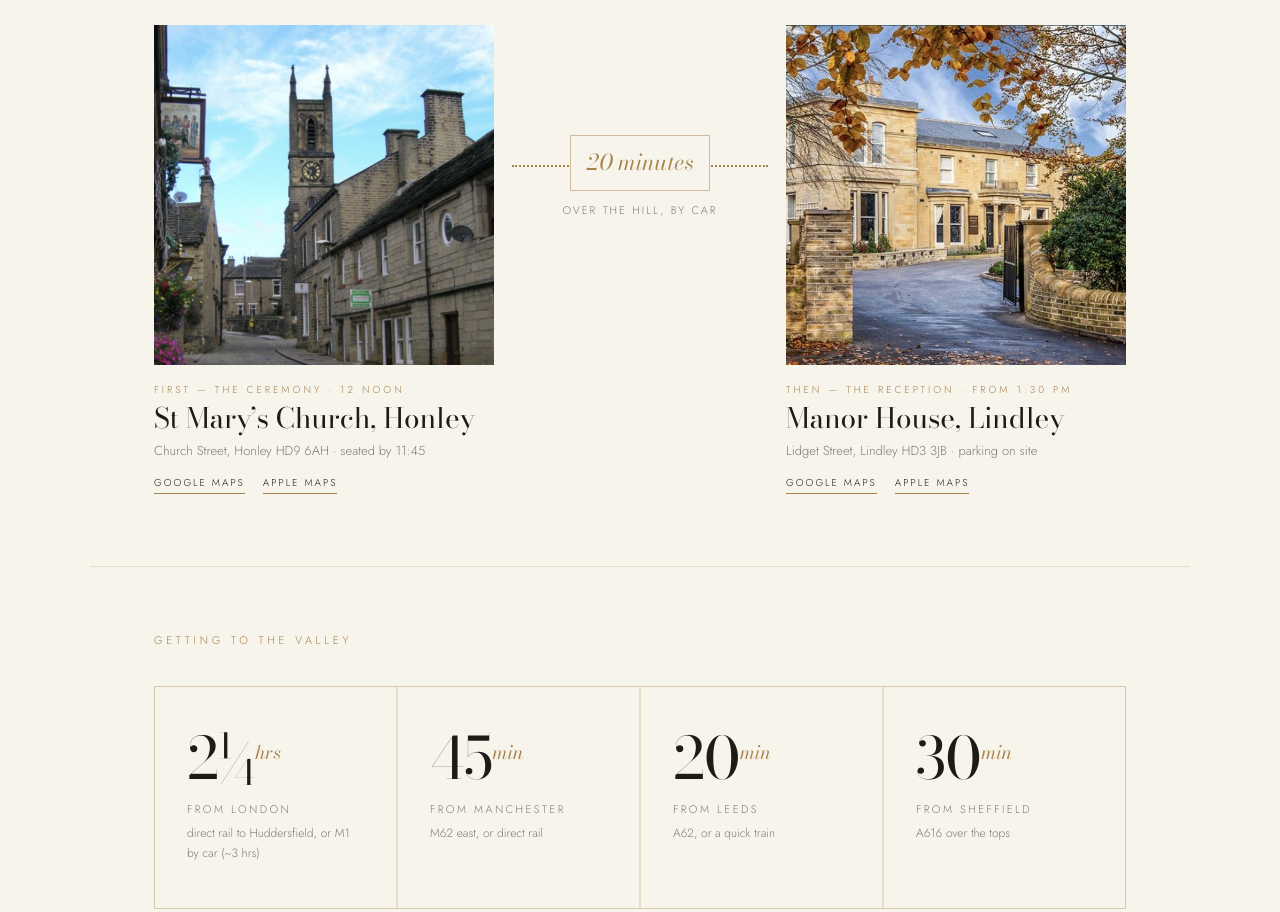
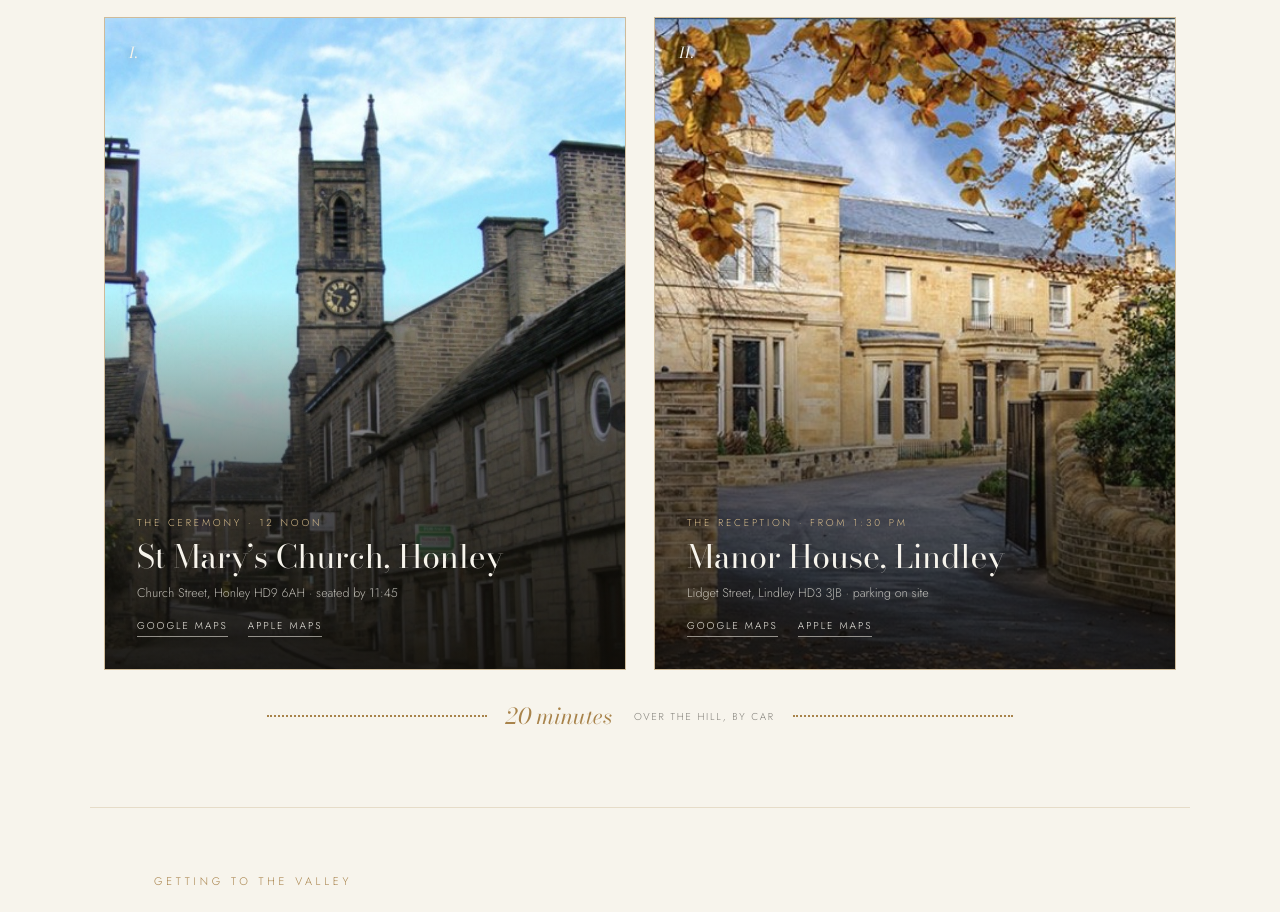
Before and after one commit to simonjamesgreen/lucieandsimon-wedding, a plain HTML site: page travel/index.html in a window 1280 px wide. Shown: the part 600-1512 px from the top of the page. Drawn offline with nearby package versions, Linux system fonts and the light colour scheme.

Commit message:
Travel: full-bleed overlay photo treatment for route section

```diff
--- a/reveal.js
+++ b/reveal.js
@@ -3,7 +3,7 @@
   var els = document.querySelectorAll(
     '.info-row, .order-row, .order-part, .photo-pair, .photo-full, .hotel-card, .cat-head, ' +
     '.prose, .names-grid, .faq-item, .stamp, .venue-map-block, .next-block, .form-wrap, ' +
-    '.route .stop, .route .leg, .tt, .mode, .tr-maps'
+    '.route .stop, .route-leg, .tt, .mode, .tr-maps'
   );
   els.forEach(function(el){
     el.style.opacity = '0';
--- a/travel/index.html
+++ b/travel/index.html
@@ -41,83 +41,142 @@
   line-height: 1.8;
 }
 
-/* Route visual */
+/* Route visual — full-bleed photos, info overlaid on the image */
 .route {
-  max-width: 1100px;
+  max-width: 1200px;
   margin: 0 auto;
-  padding: clamp(30px, 5vh, 56px) var(--pad) clamp(56px, 9vh, 90px);
+  padding: clamp(20px, 4vh, 40px) var(--pad) clamp(56px, 9vh, 90px);
+  position: relative;
+}
+
+.route-grid {
   display: grid;
-  grid-template-columns: 1fr minmax(150px, 220px) 1fr;
-  gap: clamp(16px, 3vw, 36px);
-  align-items: center;
+  grid-template-columns: 1fr 1fr;
+  gap: clamp(14px, 2.4vw, 28px);
+  position: relative;
+}
+
+.route .stop {
+  position: relative;
+  overflow: hidden;
+  aspect-ratio: 4/5;
+  border: 1px solid var(--brass-line);
 }
 
 .route .stop img {
   width: 100%;
-  aspect-ratio: 1/1;
+  height: 100%;
   object-fit: cover;
   display: block;
+  transition: transform 1.4s cubic-bezier(.2,.7,.2,1);
+}
+
+.route .stop:hover img { transform: scale(1.045); }
+
+.route .stop::after {
+  content: '';
+  position: absolute;
+  inset: 0;
+  background: linear-gradient(to top, rgba(15,13,9,.86) 0%, rgba(15,13,9,.5) 32%, rgba(15,13,9,0) 58%);
+  pointer-events: none;
+}
+
+.route .stop .s-num {
+  position: absolute;
+  top: 22px; left: 24px;
+  z-index: 2;
+  font-family: var(--serif);
+  font-style: italic;
+  font-size: 15px;
+  color: var(--ivory);
+  letter-spacing: .04em;
+  text-shadow: 0 1px 8px rgba(0,0,0,.4);
+}
+
+.route .stop .s-info {
+  position: absolute;
+  left: 0; right: 0; bottom: 0;
+  z-index: 2;
+  padding: clamp(20px, 3vw, 32px) clamp(22px, 3vw, 32px);
+  color: var(--ivory);
 }
 
 .route .stop .s-tag {
   font-size: 10px;
-  letter-spacing: .3em;
+  letter-spacing: .28em;
   text-transform: uppercase;
-  color: var(--brass);
-  margin: 16px 0 4px;
+  color: var(--gold, #D9BE8C);
+  margin-bottom: 8px;
+  display: block;
 }
 
 .route .stop h2 {
   font-family: var(--serif);
   font-weight: 400;
-  font-size: clamp(20px, 2.6vw, 28px);
-  line-height: 1.15;
+  font-size: clamp(24px, 3vw, 32px);
+  line-height: 1.1;
+  color: var(--ivory);
 }
 
 .route .stop .s-addr {
-  font-size: 13px;
-  color: var(--ink-dim);
-  margin-top: 6px;
+  font-size: 12.5px;
+  color: rgba(247,244,236,.72);
+  margin-top: 8px;
+  line-height: 1.6;
 }
 
-.route .stop .s-links { margin-top: 12px; display: flex; gap: 18px; }
+.route .stop .s-links { margin-top: 14px; display: flex; gap: 20px; }
 
 .route .stop .s-links a {
   font-size: 10px;
   letter-spacing: .2em;
   text-transform: uppercase;
-  border-bottom: 1px solid var(--brass);
+  color: var(--ivory);
+  border-bottom: 1px solid rgba(247,244,236,.55);
   padding-bottom: 2px;
+  transition: border-color .2s;
 }
 
-.route .leg {
-  text-align: center;
-  position: relative;
-  align-self: start;
-  padding-top: clamp(60px, 9vw, 110px);
+.route .stop .s-links a:hover { border-color: var(--ivory); }
+
+/* Journey connector — sits across both photos as one continuous element */
+.route-leg {
+  display: flex;
+  align-items: center;
+  justify-content: center;
+  gap: 18px;
+  margin-top: clamp(20px, 3.5vh, 32px);
 }
 
-.route .leg::before {
-  content: '';
-  position: absolute;
-  top: clamp(80px, 12vw, 140px);
-  left: -8%; right: -8%;
+.route-leg .rl-line {
+  flex: 1;
+  max-width: 220px;
   border-top: 2px dotted var(--brass);
 }
 
-.route .leg .l-time {
-  position: relative;
-  z-index: 1;
-  display: inline-block;
-  background: var(--ivory);
-  padding: 8px 16px;
+.route-leg .rl-time {
   font-family: var(--serif);
   font-style: italic;
   font-size: clamp(17px, 2vw, 22px);
   color: var(--brass);
-  border: 1px solid var(--brass-line);
+  white-space: nowrap;
 }
 
+.route-leg .rl-note {
+  font-size: 10px;
+  letter-spacing: .18em;
+  text-transform: uppercase;
+  color: var(--ink-dim);
+  white-space: nowrap;
+  margin-left: 4px;
+}
+
+@media (max-width: 700px) {
+  .route-grid { grid-template-columns: 1fr; }
+  .route .stop { aspect-ratio: 16/11; }
+  .route-leg { flex-wrap: wrap; }
+  .route-leg .rl-line { max-width: 60px; }
+}
 .route .leg .l-note {
   font-size: 11px;
   letter-spacing: .18em;
@@ -319,9 +378,12 @@
 </header>
 
 <div class="route">
+  <div class="route-grid">
     <div class="stop">
+      <span class="s-num"><em>I.</em></span>
       <img src="/images/church-village.jpg" alt="St Mary's Church tower above Honley village street">
-    <p class="s-tag">First — the ceremony · 12 noon</p>
+      <div class="s-info">
+        <span class="s-tag">The ceremony · 12 noon</span>
         <h2>St Mary&rsquo;s Church, Honley</h2>
         <p class="s-addr">Church Street, Honley HD9 6AH · seated by 11:45</p>
         <div class="s-links">
@@ -329,21 +391,28 @@
           <a href="https://maps.apple.com/?q=St+Mary%27s+Church+Honley+HD9+6AH" target="_blank" rel="noopener">Apple Maps</a>
         </div>
       </div>
-
-  <div class="leg" aria-label="Twenty minutes by car between the venues">
-    <span class="l-time">20 minutes</span>
-    <p class="l-note">over the hill, by car</p>
     </div>
 
     <div class="stop">
+      <span class="s-num"><em>II.</em></span>
       <img src="/images/manor-house.jpg" alt="Manor House Lindley, Georgian front and gates">
-    <p class="s-tag">Then — the reception · from 1:30 pm</p>
+      <div class="s-info">
+        <span class="s-tag">The reception · from 1:30 pm</span>
         <h2>Manor House, Lindley</h2>
         <p class="s-addr">Lidget Street, Lindley HD3 3JB · parking on site</p>
         <div class="s-links">
           <a href="https://maps.google.com/?q=Manor+House+Lidget+Street+Lindley+Huddersfield+HD3+3JB" target="_blank" rel="noopener">Google Maps</a>
           <a href="https://maps.apple.com/?q=Manor+House+Lindley+HD3+3JB" target="_blank" rel="noopener">Apple Maps</a>
         </div>
+      </div>
+    </div>
+  </div>
+
+  <div class="route-leg" aria-label="Twenty minutes by car between the venues">
+    <span class="rl-line"></span>
+    <span class="rl-time">20 minutes</span>
+    <span class="rl-note">over the hill, by car</span>
+    <span class="rl-line"></span>
   </div>
 </div>
 
```
Lines whose indentation alone changed are shown as unchanged.
